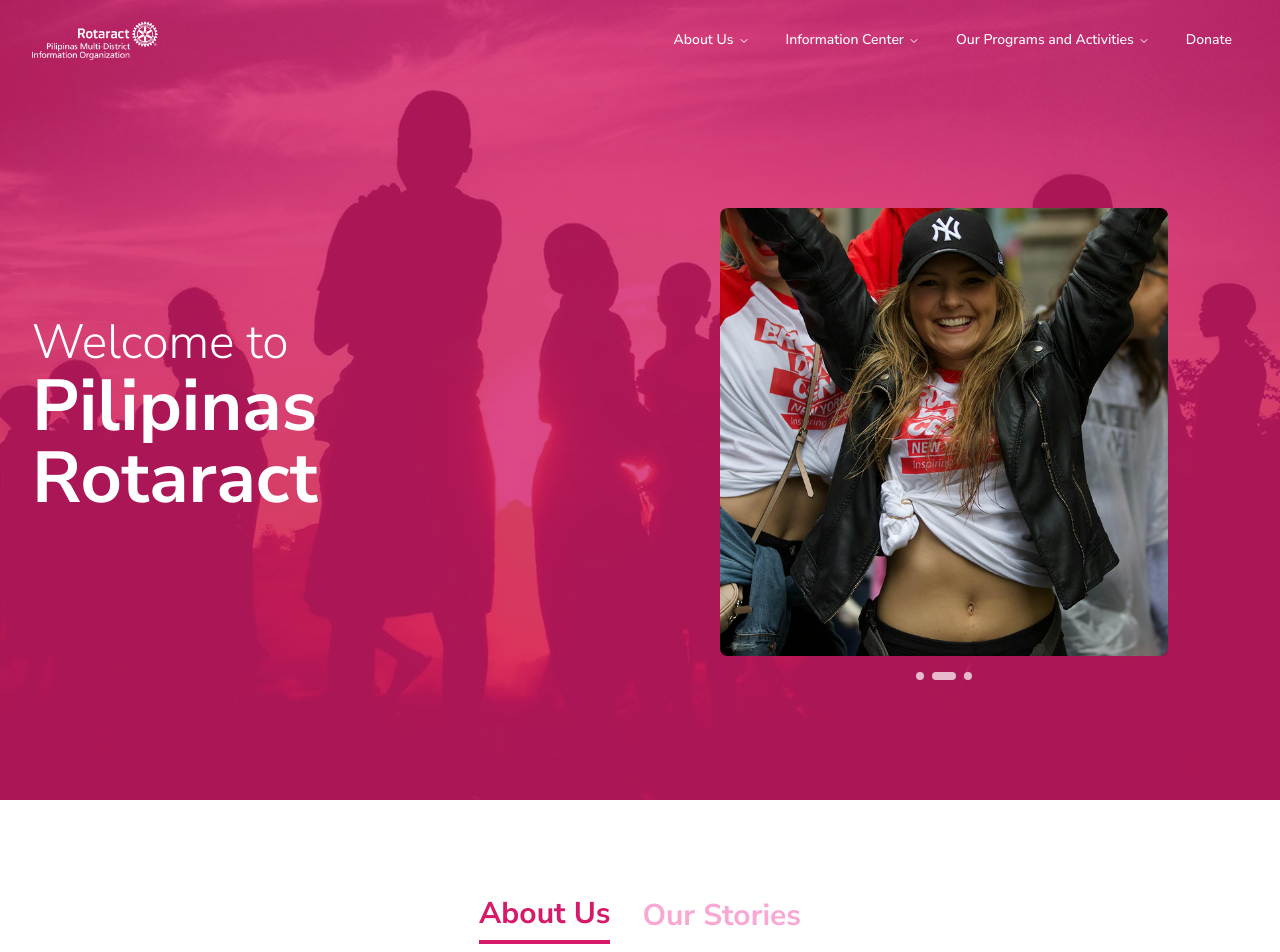
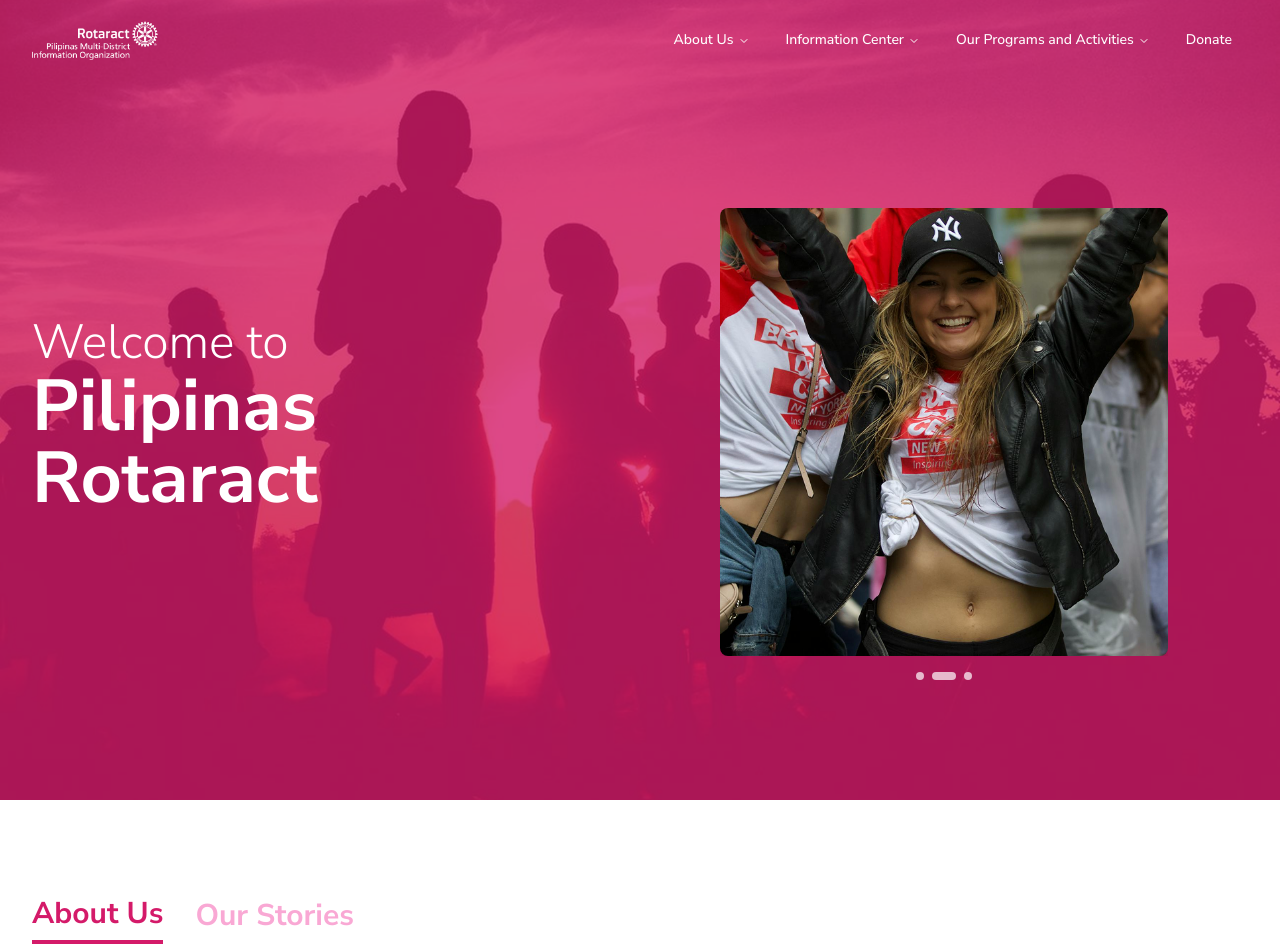
Before and after one commit to phmdio/pilipinas-rotaract-mdio-website, a React (Vite) app: page / in a window 1280 px wide. Shown: the top 952 px of the page. Built offline with nearby package versions, Linux system fonts and the light colour scheme.

Commit message:
feat: justify start about us tabs

```diff
--- a/src/components/AboutSection.tsx
+++ b/src/components/AboutSection.tsx
@@ -16,7 +16,7 @@ const AboutSection = () => {
     <section id="about" aria-labelledby="about-heading" className="py-16 overflow-hidden bg-white relative">
       <div className="max-w-7xl mx-auto px-4 md:px-8 pt-8" ref={ref}>
         {/* Tabs */}
-        <div role="tablist" aria-label="About Rotaract" className="flex flex-col sm:flex-row sm:justify-center sm:space-x-8 mb-12">
+        <div role="tablist" aria-label="About Rotaract" className="flex flex-col sm:flex-row sm:justify-start sm:space-x-8 mb-12">
           <button
             role="tab"
             aria-selected={activeTab === 'about'}
```
